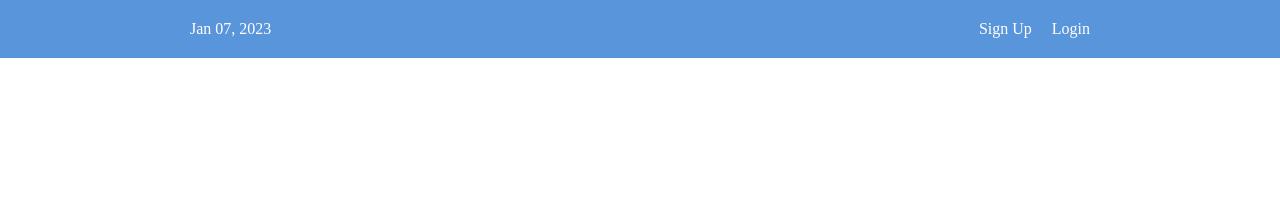
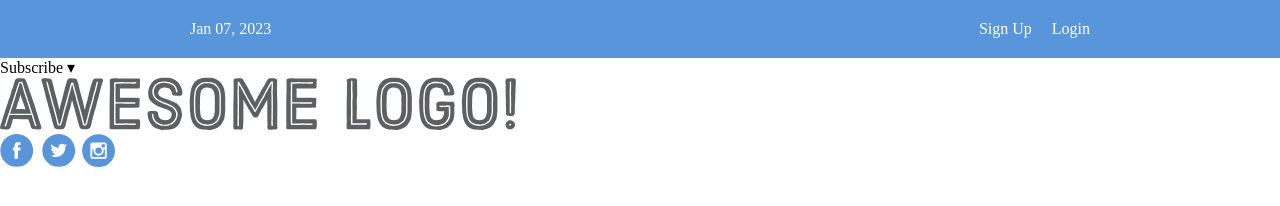
Before and after one commit to dantekansepa/top, a plain HTML site: page foundations/css-exercises/doodling/01-flexbox/index.html in a window 1280 px wide. Drawn offline with Linux system fonts and the light colour scheme.

Commit message:
added a new div block with the class header-container

```diff
--- a/foundations/css-exercises/doodling/01-flexbox/index.html
+++ b/foundations/css-exercises/doodling/01-flexbox/index.html
@@ -18,7 +18,11 @@
         </div>
     </div>
     <div class="header-container">
-
+        <div class='header'>
+            <div class='subscribe'>Subscribe &#9662;</div>
+            <div class='logo'><img src='images/awesome-logo.svg'/></div>
+            <div class='social'><img src='images/social-icons.svg'/></div>
+        </div>
     </div>
 </body>
 </html>
```
